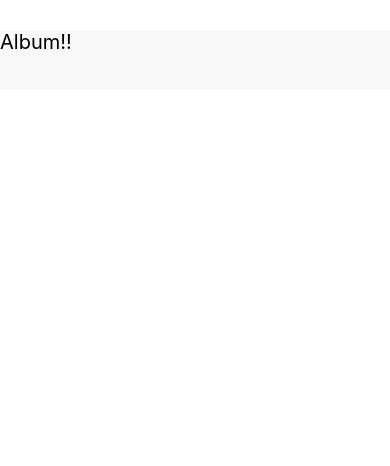
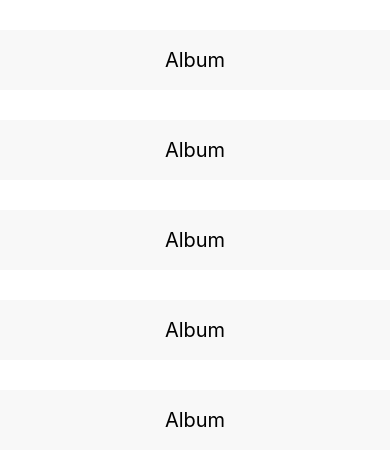
Before and after one commit to Dheerajs896/album, a React Native app: screen / in a window 390 px wide. Shown: the top 466 px of the page. Built offline with nearby package versions, Linux system fonts and the light colour scheme.

Commit message:
Header Done

```diff
--- a/App.js
+++ b/App.js
@@ -7,6 +7,10 @@ export default class App extends React.Component {
     return (
       <View>
         <Header />
+        <Header />
+        <Header />
+        <Header />
+        <Header />
       </View>
     );
   }
--- a/src/components/Header.js
+++ b/src/components/Header.js
@@ -1,24 +1,29 @@
 import React from 'react';
 import {StyleSheet,View , Text} from 'react-native';
 
-const Header = ()=>{
+const Header = (props)=>{
 
     const {textStyle , viewStyle} = styles;
     return (
         <View style ={viewStyle} >
-            <Text style={textStyle}>Album!!</Text>
+            <Text style={textStyle}>Album</Text>
         </View>
     );
 };
 
 const styles = StyleSheet.create({
     textStyle:{
-        fontSize:20
+        fontSize:20,
+
+
     },
     viewStyle : {
+        justifyContent: 'center',
+        alignItems: 'center',
         marginTop:30,
         height:60,
-        backgroundColor: '#F8F8F8'
+        backgroundColor: '#F8F8F8',
+
     }
 });
 
```
